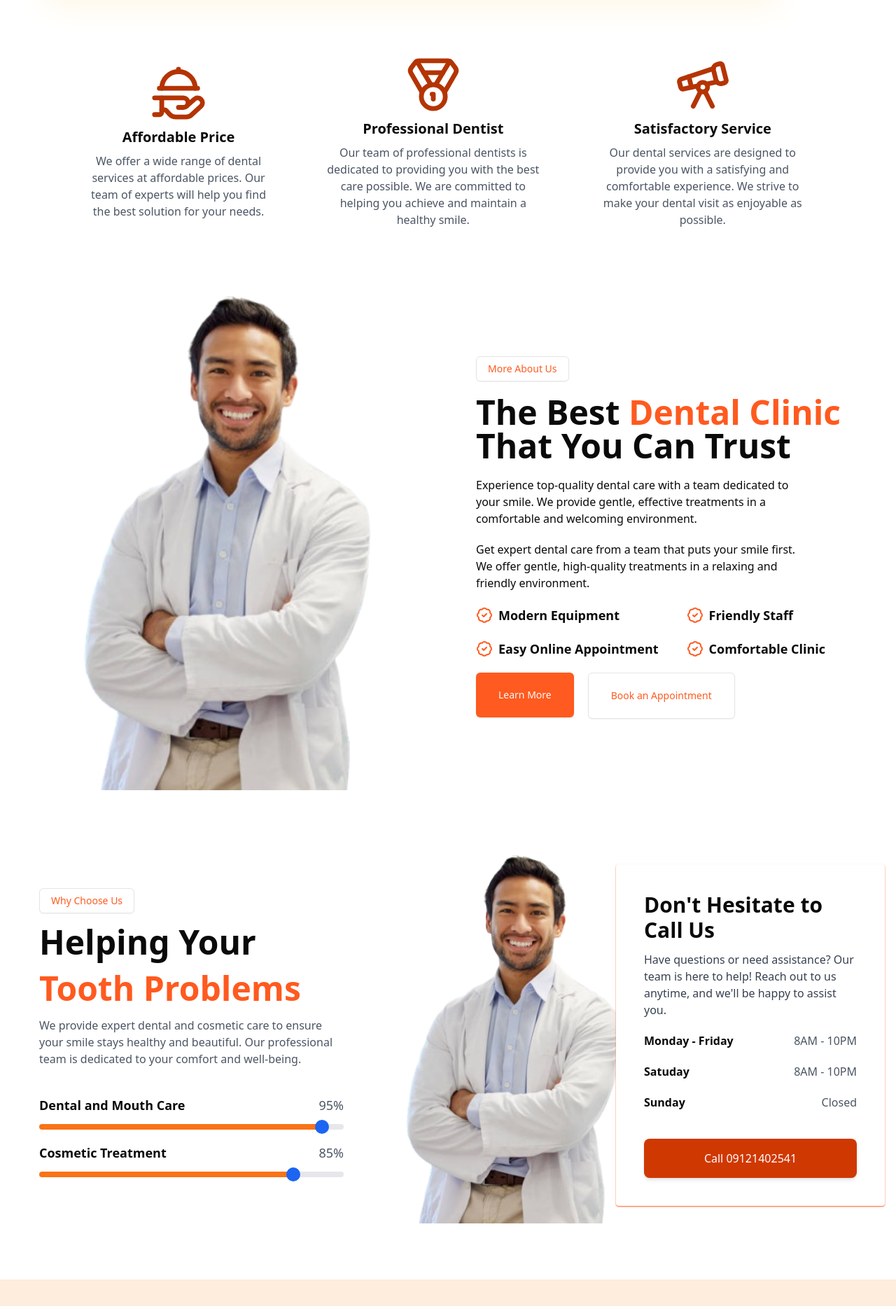
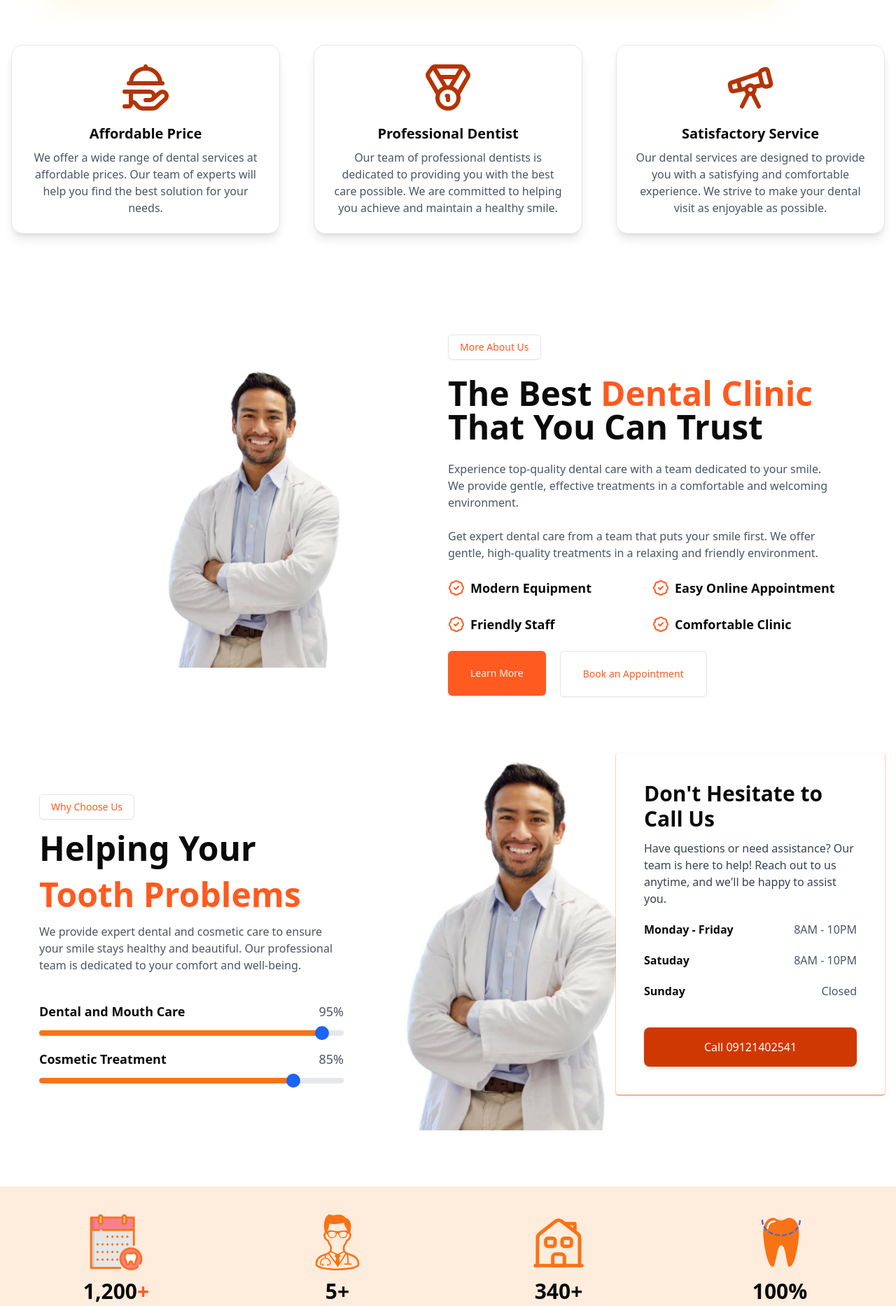
Before and after one commit to Kariaki58/dentist_website, a Next.js app: page / in a window 1280 px wide. Shown: the part 880-2746 px from the top of the page at 70% size. Built offline with nearby package versions, Linux system fonts and the light colour scheme.

Commit message:
coding a responsive version

```diff
--- a/app/page.tsx
+++ b/app/page.tsx
@@ -19,9 +19,10 @@ export default function Home() {
       <SectionReason />
       <HomeStats />
       <HomeGallery />
-      <HomeService />
+      {/* <HomeService />
       <Reviews />
-      <HomeContact />
+      <HomeContact /> */}
+      <div className="h-screen"></div>
       <div className="">
         <FooterDesign />
       </div>
--- a/components/app-ui/footer-design.tsx
+++ b/components/app-ui/footer-design.tsx
@@ -16,7 +16,7 @@ return (
     <Footer container className="bg-orange-950 rounded-none">
         <div className="w-full">
             <div className="grid w-full justify-between sm:flex sm:justify-between md:flex md:grid-cols-1">
-            <div>
+            <div className="mb-10">
                 <h1 className="text-4xl font-bold text-white">
                     DENTIST
                 </h1>
--- a/components/app-ui/home/form-choose-us.tsx
+++ b/components/app-ui/home/form-choose-us.tsx
@@ -2,7 +2,7 @@ import PhoneDialer from "./PhoneDialer";
 
 export default function FormChooseUs() {
     return (
-        <aside className="bg-white p-10 w-96 rounded-sm shadow-orange-500 shadow-sm">
+        <aside className="bg-white p-10 w-96 rounded-sm shadow-orange-500 shadow-sm max-w-md">
             <h2 className="text-3xl font-bold mb-3">Don&apos;t Hesitate to Call Us</h2>
             <p className="mb-5 text-gray-700">
                 Have questions or need assistance? Our team is here to help!
--- a/components/app-ui/home/home-competence.tsx
+++ b/components/app-ui/home/home-competence.tsx
@@ -1,32 +1,38 @@
 import { HandPlatter, Medal, Telescope } from "lucide-react";
+
+const features = [
+    {
+        icon: HandPlatter,
+        title: "Affordable Price",
+        description: "We offer a wide range of dental services at affordable prices. Our team of experts will help you find the best solution for your needs."
+    },
+    {
+        icon: Medal,
+        title: "Professional Dentist",
+        description: "Our team of professional dentists is dedicated to providing you with the best care possible. We are committed to helping you achieve and maintain a healthy smile."
+    },
+    {
+        icon: Telescope,
+        title: "Satisfactory Service",
+        description: "Our dental services are designed to provide you with a satisfying and comfortable experience. We strive to make your dental visit as enjoyable as possible."
+    }
+];
 
 export default function Competence() {
     return (
-        <section className="flex justify-between gap-20 items-center my-20 max-w-screen-lg mx-auto">
-            <div className="flex justify-center items-center flex-col">
-                <HandPlatter size={82} className="text-orange-700"/>
-                <h2 className="font-bold text-xl my-2">Affordable Price</h2>
-                <p className="text-center text-gray-600">
-                    We offer a wide range of dental services at affordable prices.
-                    Our team of experts will help you find the best solution for your needs.
-                </p>
-            </div>
-            <div className="flex justify-center items-center flex-col">
-                <Medal size={82} className="text-orange-700" />
-                <h2 className="font-bold text-xl my-2">Professional Dentist</h2>
-                <p className="text-center text-gray-600">
-                    Our team of professional dentists is dedicated to providing you with the best care possible.
-                    We are committed to helping you achieve and maintain a healthy smile.
-                </p>
-            </div>
-            <div className="flex justify-center items-center flex-col">
-                <Telescope size={82} className="text-orange-700" />
-                <h2 className="font-bold text-xl my-2">Satisfactory Service</h2>
-                <p className="text-center text-gray-600">
-                    Our dental services are designed to provide you with a satisfying and comfortable experience.
-                    We strive to make your dental visit as enjoyable as possible.
-                </p>
+        <section className="py-16 px-4 max-w-screen-xl mx-auto mt-72 sm:mt-48 md:mt-0">
+            <div className="grid grid-cols-1 sm:grid-cols-2 lg:grid-cols-3 gap-12 items-center">
+                {features.map((feature, index) => (
+                    <div
+                        key={index}
+                        className="flex flex-col items-center text-center bg-white p-6 rounded-2xl shadow-lg border border-gray-200 transition-transform duration-500 ease-in-out hover:scale-105"
+                    >
+                        <feature.icon size={72} className="text-orange-700 mb-4" />
+                        <h2 className="font-bold text-xl mb-2">{feature.title}</h2>
+                        <p className="text-gray-600">{feature.description}</p>
+                    </div>
+                ))}
             </div>
         </section>
-    )
+    );
 }
--- a/components/app-ui/home/home-stats.tsx
+++ b/components/app-ui/home/home-stats.tsx
@@ -6,37 +6,38 @@ import icon4 from "@/public/home-images/icon-4.svg";
 
 export default function HomeStats() {
     return (
-        <section className="bg-orange-100 py-10">
-            <div className="flex justify-between items-center max-w-screen-xl mx-auto">
-                <div className="flex items-center gap-3">
-                    <Image src={icon1} alt="Icon 1" width={90} height={90} />
-                    <div className="space-y-2">
-                        <h2 className="text-3xl font-bold">1,200 <span className="text-orange-500">+</span></h2>
-                        <p className="text-lg text-gray-500 font-bold">Happy Client</p>
+        <section className="bg-orange-100 py-10 mt-48 sm:mt-0">
+            <div className="max-w-screen-xl mx-auto px-6">
+                <div className="grid grid-cols-1 sm:grid-cols-2 md:grid-cols-4 gap-8 text-center">
+                    {/* Stat 1 */}
+                    <div className="flex flex-col items-center">
+                        <Image src={icon1} alt="Happy Clients" width={70} height={70} className="w-16 h-16 md:w-20 md:h-20" />
+                        <h2 className="text-2xl md:text-3xl font-bold mt-3">1,200<span className="text-orange-500">+</span></h2>
+                        <p className="text-sm md:text-lg text-gray-600 font-medium">Happy Clients</p>
                     </div>
-                </div>
-                <div className="flex items-center gap-3">
-                    <Image src={icon2} alt="Icon 2" width={90} height={90} />
-                    <div className="space-y-2">
-                        <h2 className="text-3xl font-bold">5 <span>+</span></h2>
-                        <p className="text-lg text-gray-500 font-bold">Years of Experience</p>
+
+                    {/* Stat 2 */}
+                    <div className="flex flex-col items-center">
+                        <Image src={icon2} alt="Experience" width={70} height={70} className="w-16 h-16 md:w-20 md:h-20" />
+                        <h2 className="text-2xl md:text-3xl font-bold mt-3">5<span>+</span></h2>
+                        <p className="text-sm md:text-lg text-gray-600 font-medium">Years of Experience</p>
                     </div>
-                </div>
-                <div className="flex items-center gap-3">
-                    <Image src={icon3} alt="Icon 3" width={90} height={90} />
-                    <div className="space-y-2">
-                        <h2 className="text-3xl font-bold">340 <span>+</span></h2>
-                        <p className="text-lg text-gray-500 font-bold">Online Appointment</p>
+
+                    {/* Stat 3 */}
+                    <div className="flex flex-col items-center">
+                        <Image src={icon3} alt="Online Appointments" width={70} height={70} className="w-16 h-16 md:w-20 md:h-20" />
+                        <h2 className="text-2xl md:text-3xl font-bold mt-3">340<span>+</span></h2>
+                        <p className="text-sm md:text-lg text-gray-600 font-medium">Online Appointments</p>
                     </div>
-                </div>
-                <div className="flex items-center gap-3">
-                    <Image src={icon4} alt="Icon 4" width={90} height={90} />
-                    <div className="space-y-2">
-                        <h2 className="text-3xl font-bold">100 <span>%</span></h2>
-                        <p className="text-lg text-gray-500 font-bold">Satisfaction</p>
+
+                    {/* Stat 4 */}
+                    <div className="flex flex-col items-center">
+                        <Image src={icon4} alt="Satisfaction" width={70} height={70} className="w-16 h-16 md:w-20 md:h-20" />
+                        <h2 className="text-2xl md:text-3xl font-bold mt-3">100<span>%</span></h2>
+                        <p className="text-sm md:text-lg text-gray-600 font-medium">Satisfaction</p>
                     </div>
                 </div>
             </div>
         </section>
-    )
+    );
 }
--- a/components/app-ui/home/section-1.tsx
+++ b/components/app-ui/home/section-1.tsx
@@ -3,47 +3,56 @@ import { Button } from "@/components/ui/button";
 import { BadgeCheck } from "lucide-react";
 import doctor from "@/public/home-images/doctor.png";
 
-
 export default function SectionAbout() {
     return (
-        <section className="flex items-center my-20">
+        <section className="flex flex-col lg:flex-row items-center my-20 px-5 lg:px-20">
+            <div className="w-full lg:w-1/2 animate-fade-in-left">
                 <Image
                     src={doctor}
                     alt="Doctor"
                     width={500}
                     height={500}
-                className="w-1/2"
+                    className="w-full max-w-sm mx-auto lg:w-auto"
                 />
-            <div className="w-1/2 space-y-5 px-10">
-                <div className="">
-                    <Button variant="outline" className="text-orange-500 hover:text-orange-600 cursor-auto">More About Us</Button>
             </div>
-                <h2 className="text-5xl font-bold">
+            <div className="w-full lg:w-1/2 space-y-6  lg:text-left mt-10 lg:mt-0 animate-fade-in-right">
+                <Button variant="outline" className="text-orange-500 hover:text-orange-600 cursor-auto">
+                    More About Us
+                </Button>
+                <h2 className="text-3xl sm:text-4xl lg:text-5xl font-bold">
                     The Best <span className="text-orange-500">Dental Clinic</span> That You Can Trust
                 </h2>
-                <p className="pr-20">
+                <p className="text-gray-600">
                     Experience top-quality dental care with a team dedicated to your smile.
                     We provide gentle, effective treatments in a comfortable and welcoming environment.
                 </p>
-                <p className="pr-24">
+                <p className="text-gray-600">
                     Get expert dental care from a team that puts your smile first. We offer gentle,
                     high-quality treatments in a relaxing and friendly environment.
                 </p>
-                <ul className="flex gap-10 my-20">
-                    <ul className="space-y-5 font-bold text-lg">
-                        <li className="flex items-center gap-2"><BadgeCheck className="text-orange-500"/> Modern Equipment</li>
-                        <li className="flex items-center gap-2"><BadgeCheck className="text-orange-500"/> Easy Online Appointment</li>
-                    </ul>
-                    <ul className="space-y-5 font-bold text-lg">
-                        <li className="flex items-center gap-2"><BadgeCheck className="text-orange-500"/> Friendly Staff</li>
-                        <li className="flex items-center gap-2"><BadgeCheck className="text-orange-500"/> Comfortable Clinic</li>
-                    </ul>
-                </ul>
-                <div className="flex gap-5">
-                    <Button variant="default" className="p-8 bg-orange-500 hover:text-white hover:bg-orange-700">Learn More</Button>
-                    <Button variant="outline" className="p-8 text-orange-500 hover:text-white-500 hover:bg-orange-500 hover:text-white">Book an Appointment</Button>
+                <div className="grid grid-cols-1 sm:grid-cols-2 gap-6 text-lg font-bold">
+                    <div className="flex items-center gap-2">
+                        <BadgeCheck className="text-orange-500" /> Modern Equipment
+                    </div>
+                    <div className="flex items-center gap-2">
+                        <BadgeCheck className="text-orange-500" /> Easy Online Appointment
+                    </div>
+                    <div className="flex items-center gap-2">
+                        <BadgeCheck className="text-orange-500" /> Friendly Staff
+                    </div>
+                    <div className="flex items-center gap-2">
+                        <BadgeCheck className="text-orange-500" /> Comfortable Clinic
+                    </div>
+                </div>
+                <div className="flex flex-col sm:flex-row gap-5 mt-6">
+                    <Button variant="default" className="p-8 bg-orange-500 hover:text-white hover:bg-orange-700">
+                        Learn More
+                    </Button>
+                    <Button variant="outline" className="p-8 text-orange-500 hover:bg-orange-500 hover:text-white">
+                        Book an Appointment
+                    </Button>
                 </div>
             </div>
         </section>
-    )
+    );
 }
--- a/components/app-ui/home/section-2.tsx
+++ b/components/app-ui/home/section-2.tsx
@@ -22,8 +22,8 @@ export default function SectionReason() {
     }, []);
 
     return (
-        <section className="flex max-w-screen-lg items-center px-14 relative my-20">
-            <div className="w-1/2">
+        <section className="flex max-w-screen-lg flex-col lg:flex-row lg:mx-auto xl:mx-0 lg:items-center px-5 lg:px-14 relative my-20">
+            <div className="w-full lg:w-1/2">
                 <Button variant="outline" className="py-3 text-orange-500 hover:text-orange-600 cursor-auto mb-2">
                     Why Choose Us
                 </Button>
@@ -73,10 +73,13 @@ export default function SectionReason() {
                     />
                 </div>
             </div>
-            <Image src={doctor} alt="Doctor" width={500} height={500} />
-            <div className="absolute -right-60">
-                <FormChooseUs />
+            <div>
+                <Image className="opacity-0 md:opacity-100 lg:opacity-0 xl:opacity-100" src={doctor} alt="Doctor" width={500} height={500} />
+                <div className=" absolute right-0 top-[35rem] sm:top-[30rem] md:top-96 lg:top-0 xl:-right-60 xl:top-0">
+                    <FormChooseUs />
+                </div>
             </div>
+
         </section>
     );
 }
```
Also changed, not shown: components/app-ui/home/home-gallery.tsx (+52 -25 lines). Lines whose indentation alone changed are shown as unchanged.
